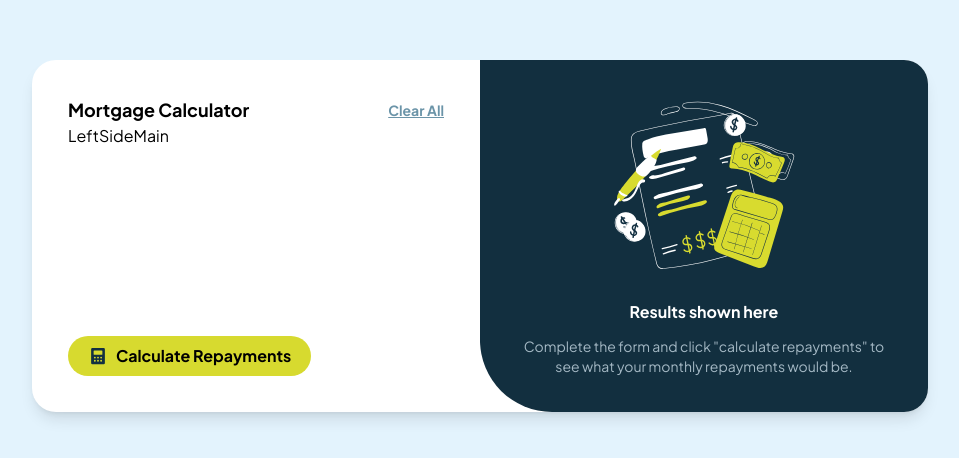
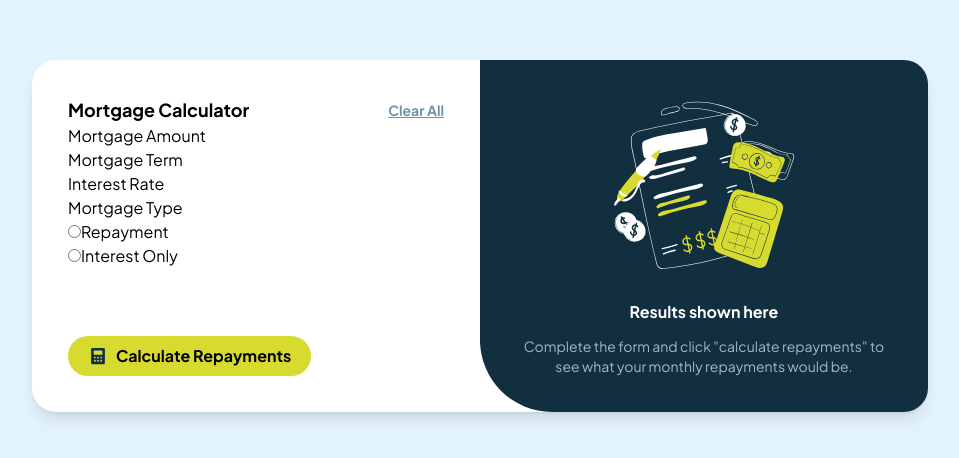
Before and after one commit to RomaLetodiani/mortgage-repayment-calculator, a React (Vite) app: page / in a window 1280 px wide. Shown: the part 164-622 px from the top of the page, without its empty margins (160-1119 px from the left). Built offline with nearby package versions, Linux system fonts and the light colour scheme.

Commit message:
Enhance LeftSide components to utilize search parameters and add clear functionality

```diff
--- a/src/components/MainCard/components/leftSide/components/LeftSide.header.tsx
+++ b/src/components/MainCard/components/leftSide/components/LeftSide.header.tsx
@@ -1,9 +1,12 @@
+import useSearchParams from "@/hooks/useSearchParams";
+
 const LeftSideHeader = () => {
+  const { clearSearchParams } = useSearchParams();
   return (
     <div className="flex gap-2 justify-between flex-wrap">
       <h1 className="text-lg font-bold">Mortgage Calculator</h1>
 
-      <button className="text-sm">
+      <button className="text-sm" onClick={clearSearchParams}>
         <span className="underline font-semibold text-slate-500">Clear All</span>
       </button>
     </div>
--- a/src/components/MainCard/components/leftSide/components/LeftSide.main.tsx
+++ b/src/components/MainCard/components/leftSide/components/LeftSide.main.tsx
@@ -1,5 +1,68 @@
+import useSearchParams from "@/hooks/useSearchParams";
+
 const LeftSideMain = () => {
-  return <div className="flex-1">LeftSideMain</div>;
+  const { searchParams, updateSearchParams } = useSearchParams();
+
+  const handleAmountChange = (event: React.ChangeEvent<HTMLInputElement>) => {
+    updateSearchParams({ amount: event.target.value });
+  };
+
+  const handleTermChange = (event: React.ChangeEvent<HTMLInputElement>) => {
+    updateSearchParams({ term: event.target.value });
+  };
+
+  const handleRateChange = (event: React.ChangeEvent<HTMLInputElement>) => {
+    updateSearchParams({ rate: event.target.value });
+  };
+
+  const handleTypeChange = (event: React.ChangeEvent<HTMLInputElement>) => {
+    updateSearchParams({ type: event.target.value });
+  };
+
+  const amount = searchParams.amount || "";
+  const term = searchParams.term || "";
+  const rate = searchParams.rate || "";
+  const type = searchParams.type || "";
+
+  return (
+    <div className="flex-1">
+      <div>
+        <label htmlFor="amount">Mortgage Amount</label>
+        <input type="number" id="amount" onChange={handleAmountChange} value={amount} />
+      </div>
+      <div>
+        <label htmlFor="term">Mortgage Term</label>
+        <input type="number" id="term" onChange={handleTermChange} value={term} />
+      </div>
+      <div>
+        <label htmlFor="rate">Interest Rate</label>
+        <input type="number" id="rate" onChange={handleRateChange} value={rate} />
+      </div>
+      <div>
+        <label htmlFor="repayment">Mortgage Type</label>
+        <div>
+          <input
+            type="radio"
+            id="repayment"
+            value="repayment"
+            onChange={handleTypeChange}
+            checked={type === "repayment"}
+          />
+          <label htmlFor="repayment">Repayment</label>
+        </div>
+        <div>
+          <input
+            type="radio"
+            id="interest-only"
+            value="interest-only"
+            onChange={handleTypeChange}
+            checked={type === "interest-only"}
+          />
+          <label htmlFor="interest-only">Interest Only</label>
+        </div>
+      </div>
+    </div>
+  );
 };
 
 export default LeftSideMain;
--- a/src/components/MainCard/components/rightSide/Right.side.tsx
+++ b/src/components/MainCard/components/rightSide/Right.side.tsx
@@ -3,7 +3,7 @@ import CompletedRender from "./components/Completed.render";
 import EmptyRender from "./components/Empty.render";
 
 const RightSide = () => {
-  const [searchParams] = useSearchParams();
+  const { searchParams } = useSearchParams();
   const completed = searchParams.completed === "true";
 
   return (
--- a/src/hooks/useSearchParams.tsx
+++ b/src/hooks/useSearchParams.tsx
@@ -4,7 +4,7 @@ import { useState, useEffect } from "react";
 type SearchParams = Record<string, string | null>;
 
 // Define the custom hook with TypeScript
-function useSearchParams(): [SearchParams, (newParams: Partial<SearchParams>) => void] {
+const useSearchParams = () => {
   const [searchParams, setSearchParams] = useState<SearchParams>(() => {
     const params = new URLSearchParams(window.location.search);
     return Object.fromEntries(params.entries());
@@ -30,6 +30,13 @@ function useSearchParams(): [SearchParams, (newParams: Partial<SearchParams>) =>
     setSearchParams(Object.fromEntries(params.entries()));
   };
 
+  const clearSearchParams = () => {
+    const params = new URLSearchParams(window.location.search);
+    params.forEach((_, key) => params.delete(key));
+    window.history.pushState({}, "", window.location.pathname);
+    setSearchParams({});
+  };
+
   useEffect(() => {
     const handlePopState = () => {
       const params = new URLSearchParams(window.location.search);
@@ -41,7 +48,7 @@ function useSearchParams(): [SearchParams, (newParams: Partial<SearchParams>) =>
     return () => window.removeEventListener("popstate", handlePopState);
   }, []);
 
-  return [searchParams, updateSearchParams];
-}
+  return { searchParams, updateSearchParams, clearSearchParams };
+};
 
 export default useSearchParams;
```
